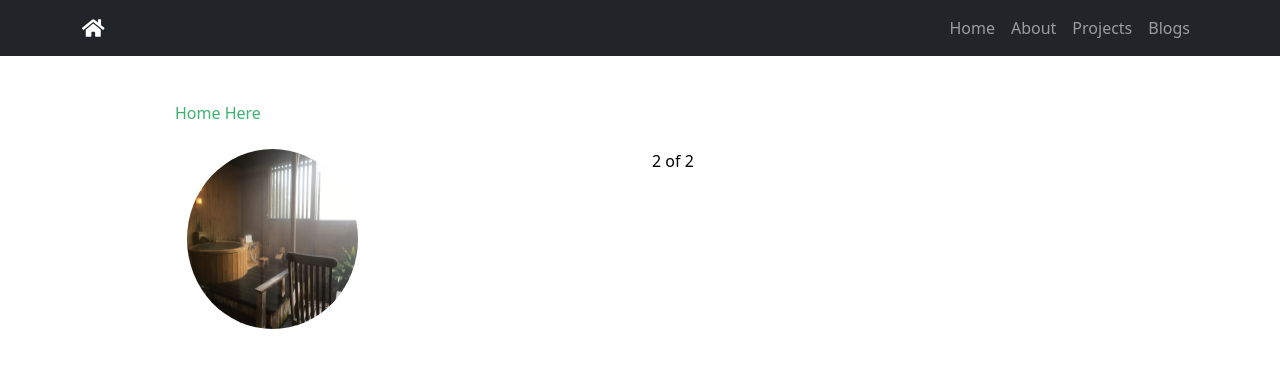
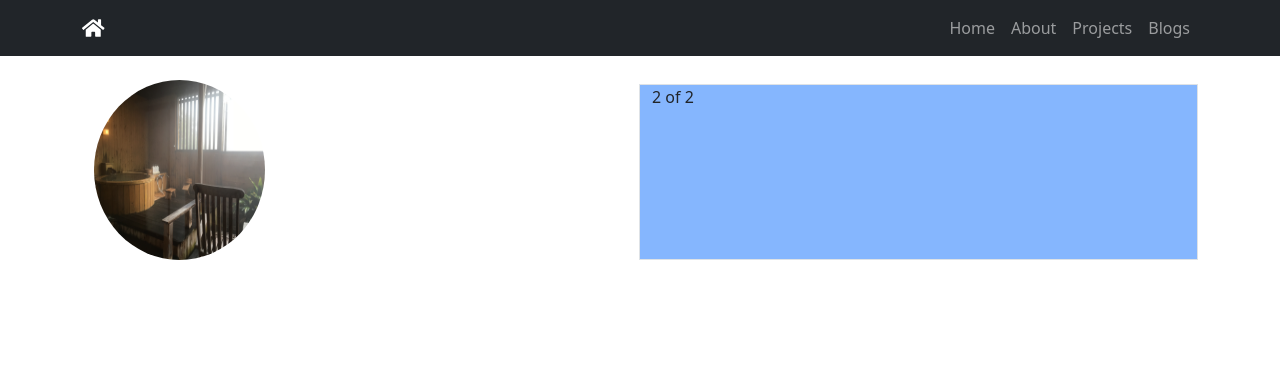
Before and after one commit to HannesCho/main, a React (Create React App) app: page / in a window 1280 px wide. Shown: the top 368 px of the page. Built offline with nearby package versions, Linux system fonts and the light colour scheme.

Commit message:
remove styled component from project

```diff
--- a/package.json
+++ b/package.json
@@ -19,7 +19,6 @@
     "react-hook-form": "^7.22.2",
     "react-router-dom": "^6.2.1",
     "react-scripts": "^5.0.0",
-    "styled-components": "^5.3.3",
     "styled-reset": "^4.3.4",
     "web-vitals": "^2.1.2"
   },
--- a/public/index.html
+++ b/public/index.html
@@ -9,12 +9,9 @@
       name="description"
       content="Web site created using create-react-app"
     />
-    <link rel="apple-touch-icon" href="%PUBLIC_URL%/logo192.png" />
-    <link rel="manifest" href="%PUBLIC_URL%/manifest.json" />
     <title>Welcome to my Page</title>
   </head>
   <body>
-    <noscript>You need to enable JavaScript to run this app.</noscript>
     <div id="root"></div>
   </body>
 </html>
--- a/src/App.js
+++ b/src/App.js
@@ -1,7 +1,7 @@
 import { BrowserRouter, Routes, Route } from "react-router-dom";
 // import { GlobalStyles } from "./styles";
 import routes from "./routes";
-import { ThemeProvider } from "styled-components";
+import ThemeProvider from "react-bootstrap/ThemeProvider";
 import Home from "./screens/Home";
 import Projects from "./screens/Projects";
 import Blogs from "./screens/Blogs";
@@ -10,12 +10,10 @@ import About from "./screens/About";
 import "bootstrap/dist/css/bootstrap.min.css";
 
 function App() {
-  const theme = {
-    main: "mediumseagreen",
-  };
   return (
-    <ThemeProvider theme={theme}>
-      {/* <GlobalStyles /> */}
+    <ThemeProvider
+      breakpoints={["xxxl", "xxl", "xl", "lg", "md", "sm", "xs", "xxs"]}
+    >
       <BrowserRouter>
         <Routes>
           <Route
--- a/src/components/Layout.js
+++ b/src/components/Layout.js
@@ -1,19 +1,11 @@
-import styled from "styled-components";
+import { Container } from "react-bootstrap";
 import Header from "./Header";
-
-const Content = styled.main`
-  margin: 0 auto;
-  margin-top: 45px;
-  max-width: 930px;
-  width: 100%;
-  color: black;
-`;
 
 function Layout({ children }) {
   return (
     <>
       <Header />
-      <Content>{children}</Content>
+      <Container>{children}</Container>
     </>
   );
 }
--- a/src/screens/About.js
+++ b/src/screens/About.js
@@ -1,10 +1,4 @@
-import styled from "styled-components";
-
-const Title = styled.div`
-  color: ${(props) => props.theme.main};
-`;
-
 function About() {
-  return <Title>About Here</Title>;
+  return <h1>About Here</h1>;
 }
 export default About;
--- a/src/screens/Home.js
+++ b/src/screens/Home.js
@@ -1,25 +1,16 @@
-import { Col, Container, Row, Image, Figure } from "react-bootstrap";
-import styled from "styled-components";
+import { Col, Container, Row, Image } from "react-bootstrap";
 import Fig from "../images/IMG_0009.JPG";
-
-const Title = styled.div`
-  color: ${(props) => props.theme.main};
-`;
 
 function Home() {
   return (
-    <>
-      <Title>Home Here</Title>
-      <br />
-      <Container>
-        <Row>
-          <Col>
-            <Image src={Fig} width={171} height={180} roundedCircle />
-          </Col>
-          <Col>2 of 2</Col>
-        </Row>
-      </Container>
-    </>
+    <Container className="mt-4">
+      <Row fluid="md">
+        <Col>
+          <Image src={Fig} width={171} height={180} roundedCircle />
+        </Col>
+        <Col className="bg-primary border mt-1 bg-opacity-50">2 of 2</Col>
+      </Row>
+    </Container>
   );
 }
 export default Home;
```
Also changed, not shown: src/styles.js (deleted, +0 -9 lines), 1 other file (tests, documents, lock files or other folders).
